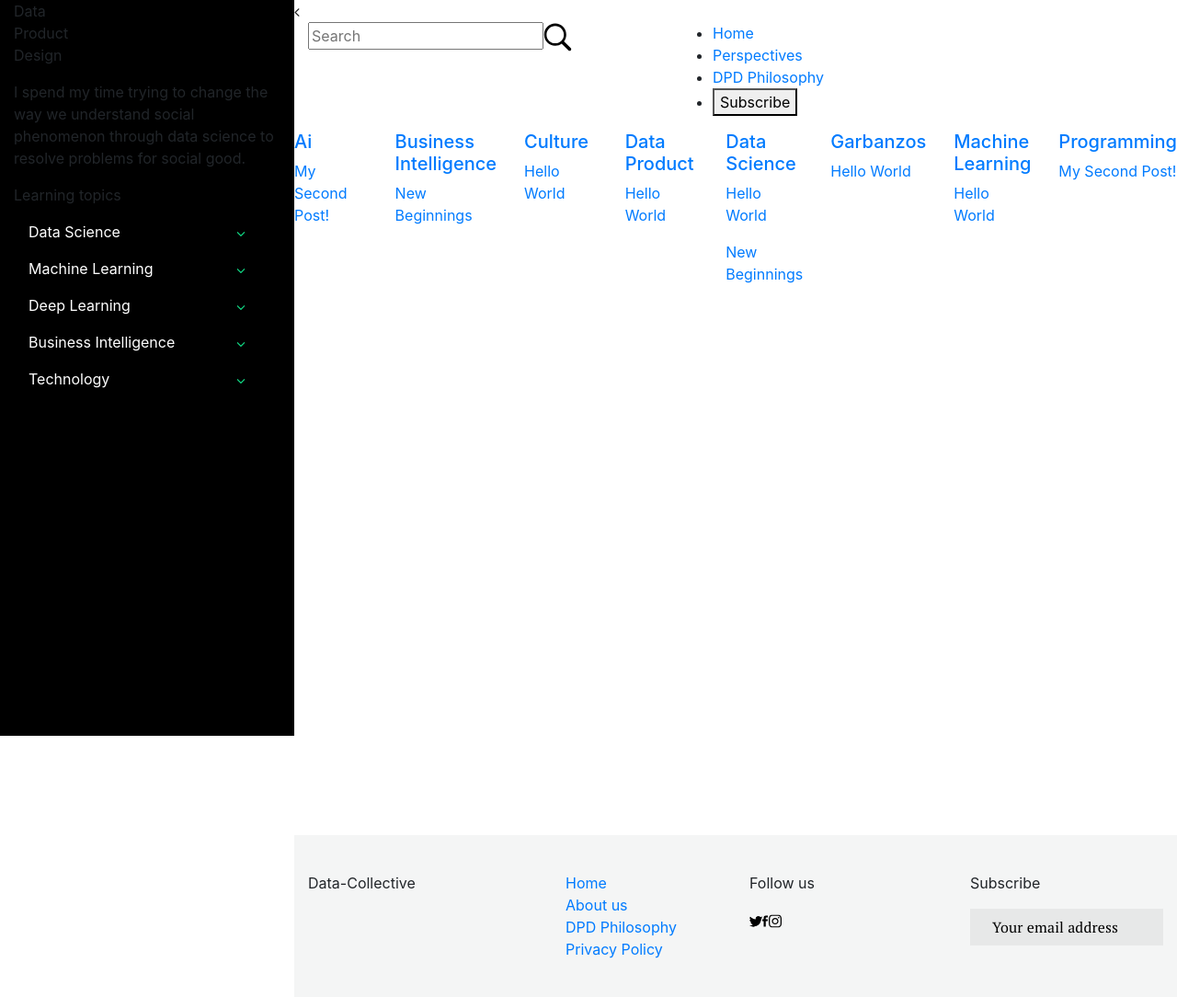
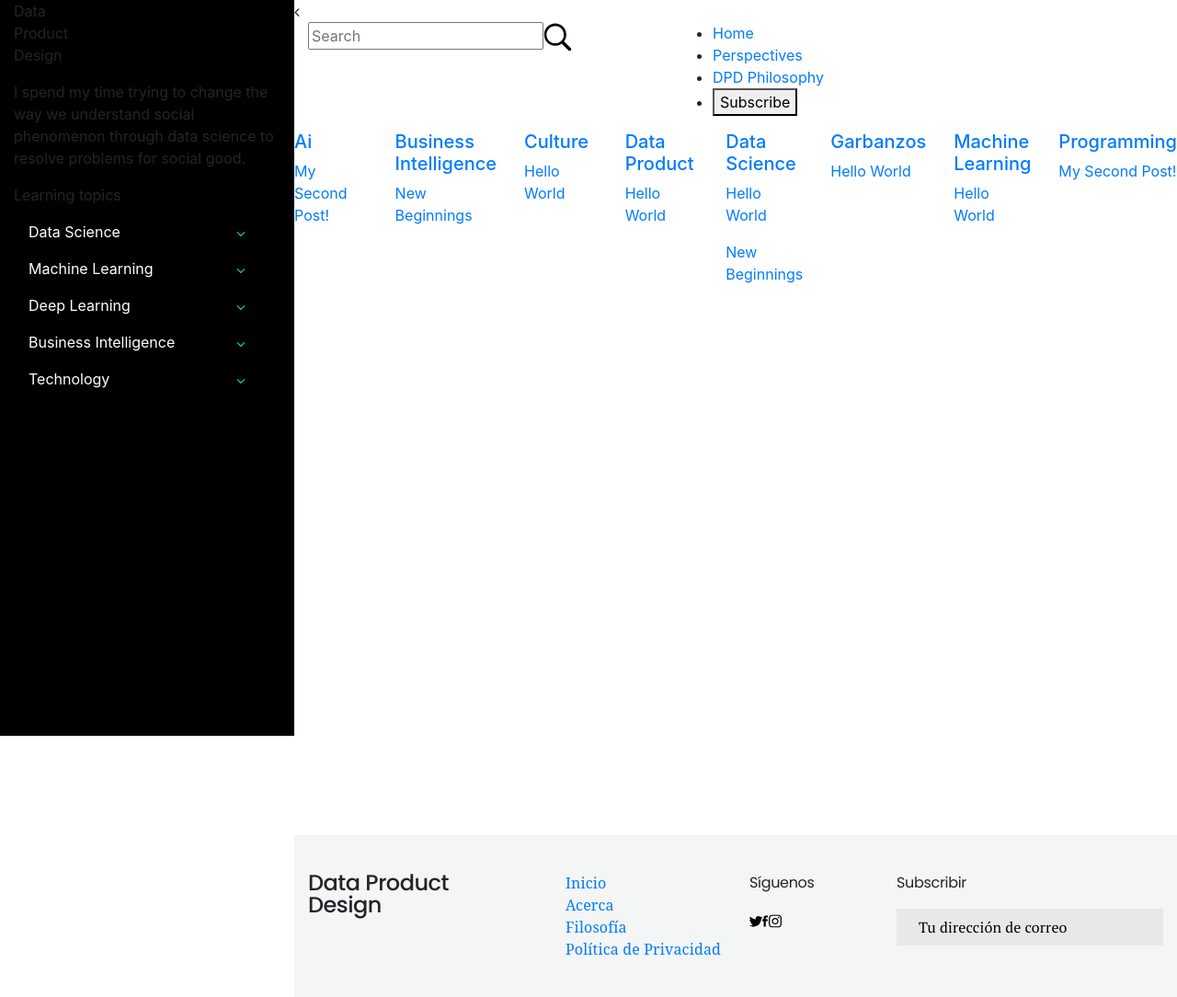
Before and after one commit to sanchez-castro/glowing-garbanzo, a Gatsby site: page /tags in a window 1280 px wide. Shown: the whole page at 92% size. Built offline with nearby package versions, Linux system fonts and the light colour scheme; Gatsby itself is replaced by a stand-in of ours.

Commit message:
Add mobile responsiveness to footer

```diff
--- a/src/components/footer.tsx
+++ b/src/components/footer.tsx
@@ -1,50 +1,66 @@
-import React, { useState } from 'react';
+import React, { useState } from "react";
 import { Link } from "gatsby";
-import { Container, Row, Col, Button, Toast } from "react-bootstrap";
-import styles from './footer.module.scss';
-import twitterIcon from '../assets/icon/twitter.svg'
-import facebookIcon from '../assets/icon/facebook.svg'
-import instagramIcon from '../assets/icon/instagram.svg'
-import addToMailchimp from 'gatsby-plugin-mailchimp'
+import { Container, Row, Col, Toast } from "react-bootstrap";
+import styles from "./footer.module.scss";
+import twitterIcon from "../assets/icon/twitter.svg";
+import facebookIcon from "../assets/icon/facebook.svg";
+import instagramIcon from "../assets/icon/instagram.svg";
+import addToMailchimp from "gatsby-plugin-mailchimp";
 
 interface SubscribeState {
   email: string;
   result: any;
+  displayToast: boolean;
 }
 
-const Footer = () => {
+interface FooterProps {
+  mobile?: boolean;
+}
+
+const Footer = (props: FooterProps) => {
   const [state, setState] = useState<SubscribeState>({
-        email: "", result: null
+    email: "",
+    result: null,
+    displayToast: false,
   });
   const handleChange = (event: React.KeyboardEvent<HTMLInputElement>) => {
-        const target = event.target as HTMLInputElement
-        const email = target.value ? target.value : ''
-        setState({ email: email, result: null })
-        if (event.key === 'Enter') {
-            handleSubmit()
+    const target = event.target as HTMLInputElement;
+    const email = target.value ? target.value : "";
+    setState({ email: email, result: null, displayToast: false });
+    if (event.key === "Enter") {
+      handleSubmit();
     }
-    }
+  };
   const handleSubmit = async () => {
-        const result = await addToMailchimp(state.email)
-        console.log(result)
-        setState({ email: state.email, result: result})
-    }
-    return(
+    const result = await addToMailchimp(state.email);
+    setState({ email: state.email, result: result, displayToast: true });
+  };
+
+  return (
     <footer className={styles.footer}>
-            <Container className={styles.container} fluid>
+      <Container
+        className={props.mobile ? styles.mobileContainer : styles.container}
+        fluid
+      >
         <Row>
-                    <Col className={styles.title}>
-                        Data-Collective
+          <Col xs={12} sm={12} md={3} lg={3} className="headline-3">
+            Data Product Design
           </Col>
-                    <Col>
-                        <ul className={styles.links}>
+          <Col xs={12} sm={12} md={9} lg={3}>
+            <ul
+              className={[
+                styles.links,
+                "paragraph",
+                props.mobile ? styles.mobileLinks : "",
+              ].join(" ")}
+            >
               <li>
                 <Link
                   className={styles.navItem}
                   activeClassName={styles.activeNavItem}
                   to="/"
                 >
-                                Home
+                  Inicio
                 </Link>
               </li>
               <li>
@@ -53,7 +69,7 @@ const Footer = () => {
                   activeClassName={styles.activeNavItem}
                   to="/about-us"
                 >
-                                About us
+                  Acerca
                 </Link>
               </li>
               <li>
@@ -62,7 +78,7 @@ const Footer = () => {
                   activeClassName={styles.activeNavItem}
                   to="/philosophy"
                 >
-                                DPD Philosophy
+                  Filosofía
                 </Link>
               </li>
               <li>
@@ -71,33 +87,60 @@ const Footer = () => {
                   activeClassName={styles.activeNavItem}
                   to="/privacy"
                 >
-                                Privacy Policy
+                  Política de Privacidad
                 </Link>
               </li>
             </ul>
           </Col>
-                    <Col className={styles.socialMedia}>
-                        <p className={styles.strong}>Follow us</p>
-                        <img src={twitterIcon} alt=""/>
-                        <img src={facebookIcon} alt=""/>
-                        <img src={instagramIcon} alt=""/>
+          <Col xs={3} sm={3} md={3} lg={2} className={styles.socialMedia}>
+            <p className={["headline-4", props.mobile ? "m-0" : ""].join(" ")}>
+              Síguenos
+            </p>
+            <div className={styles.socialIcons}>
+              <img src={twitterIcon} alt="" />
+              <img src={facebookIcon} alt="" />
+              <img src={instagramIcon} alt="" />
+            </div>
           </Col>
-                    <Col className={styles.subscribe}>
-                        <p className={styles.strong}>Subscribe</p>
-                        <input className={styles.email} placeholder="Your email address" type="text" onKeyUp={handleChange}/>
+          <Col xs={9} sm={9} md={9} lg={4} className={styles.subscribe}>
+            <p className={["headline-4", props.mobile ? "m-0" : ""].join(" ")}>
+              Subscribir
+            </p>
+            <input
+              className={styles.email}
+              placeholder="Tu dirección de correo"
+              type="text"
+              onKeyUp={handleChange}
+            />
           </Col>
         </Row>
       </Container>
-            <Toast delay={3000} autohide show={state.result} onClose={() => setState({ email: state.email, result: null })} className={styles.toast}>
+      <Toast
+        delay={3000}
+        autohide
+        show={state.displayToast}
+        onClose={() =>
+          setState({
+            email: state.email,
+            result: state.result,
+            displayToast: false,
+          })
+        }
+        className={styles.toast}
+      >
         <Toast.Header className={styles.toastHeader}>
           <strong className="mr-auto">Data Product Design</strong>
         </Toast.Header>
         <Toast.Body>
-                    { state.result ? <div dangerouslySetInnerHTML={{ __html: state.result.msg }} /> : '' }
+          {state.result ? (
+            <div dangerouslySetInnerHTML={{ __html: state.result.msg }} />
+          ) : (
+            ""
+          )}
         </Toast.Body>
       </Toast>
     </footer>
-    )
-}
+  );
+};
 
-export default Footer
+export default Footer;
```
Lines whose indentation alone changed are shown as unchanged.
